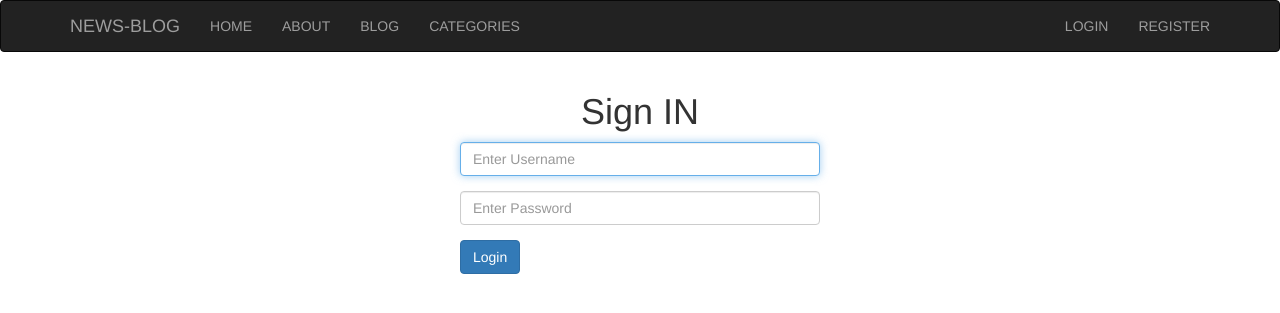
After one commit to bharathganiga1/News-Blog, a CodeIgniter app: page /News-Blog/users/login in a window 1280 px wide. The commit adds this page. Shown: the top 313 px of the page. Run offline with CodeIgniter, Linux system fonts and the light colour scheme; some libraries are stand-ins or nearby versions.

Commit message:
login and access control

```diff
--- a/application/controllers/Categories.php
+++ b/application/controllers/Categories.php
@@ -12,7 +12,10 @@
         }
 
         public function create(){
-
+            if(!$this->session->userdata('logged_in'))
+            {
+                redirect('users/login');
+            }
             $data['title'] = 'Create Category';
 
             $this->form_validation->set_rules('name','Name','required');
--- a/application/controllers/Users.php
+++ b/application/controllers/Users.php
@@ -1,5 +1,6 @@
 <?php
     class Users extends CI_Controller{
+        //user registration
         public function register(){
             $data['title'] = 'Sign UP';
 
@@ -22,14 +23,62 @@
                 //set message
                 $this->session->set_flashdata('user_registered','You are Now Registered and Now can Log in');
 
-                redirect('posts');
+                redirect('users/login');
             }
         }
+
+        //user login
+        public function login(){
+            $data['title'] = 'Sign IN';
+
+            $this->form_validation->set_rules('username','Username','required');
+            $this->form_validation->set_rules('password','Password','required');
+
+            if($this->form_validation->run() === FALSE){
+                $this->load->view('header');
+                $this->load->view('users/login',$data);
+                $this->load->view('footer');
+            }else{
+                //getting from the login form
+                $username = $this->input->post('username');
+                $password = md5($this->input->post('password'));
+
+                //get the userid from database
+                $user_id = $this->User_Model->login($username,$password);
+
+                //checking
+                if($user_id){
+                    $user_data = array(
+                        'user_id' => $user_id,
+                        'username'=>$username,
+                        'logged_in' => true
+
+                    );
+                    $this->session->set_userdata($user_data);
+                    $this->session->set_flashdata('user_loggedin','You are Now Logged in');
+                    redirect('/');
+                }else{
+                    //set message
+                    $this->session->set_flashdata('loggin_failed','Invalid Loggin Credentials!');
+                    redirect('users/login');
+                }
+            }
+        }
+
+        public function logout(){
+            $this->session->unset_userdata('logged_in');
+            $this->session->unset_userdata('username');
+            $this->session->unset_userdata('user_id');
+
+            $this->session->set_flashdata('user_logout','You are now logged Out');
+            redirect('users/login');
+        }
+
         function check_username_exists($username)
         {
             $this->form_validation->set_message('check_username_exists','That Username already Taken!!');
 
-            if($this->User_Model->check_username_exists($username))
+            if(!$this->User_Model->check_username_exists($username))
                 return false;
             else{
                 return true;
@@ -39,10 +88,11 @@
         {
             $this->form_validation->set_message('check_email_exists','That email already in Use!!');
 
-            if($this->User_Model->check_username_exists($email))
+            if(!$this->User_Model->check_username_exists($email))
                 return false;
             else{
                 return true;
+
             }
         }
 
--- a/application/models/Post_model.php
+++ b/application/models/Post_model.php
@@ -27,6 +27,7 @@
                 'slug'=>$slug,
                 'body'=>$this->input->post('body'),
                 'category_id'=>$this->input->post('category_id'),
+                'user_id' =>$this->session->userdata('user_id'),
                 'post_image' => $post_image
             );
             return $this->db->insert('posts',$data);
--- a/application/models/User_Model.php
+++ b/application/models/User_Model.php
@@ -12,6 +12,21 @@
 
             //insert data into database
             return $this->db->insert('users',$data);
+        }
+
+
+        public function login($username,$password){
+            $this->db->where('username',$username);
+            $this->db->where('password',$password);
+
+            $result = $this->db->get('users');
+
+            if($result->num_rows() == 1){
+                return $result->row(0)->id;
+            }else{
+                return false;
+            }
+
         }
         public function check_username_exists($username){
             $query = $this->db->get_where('users',array('username' => $username));
--- a/application/views/header.php
+++ b/application/views/header.php
@@ -22,6 +22,16 @@
 
                     </ul>
                     <ul class="nav navbar-nav navbar-right">
+                    <?php if(!$this->session->userdata('logged_in')): ?>
+                        <li>
+                            <a href="<?php echo base_url(); ?>users/login">LOGIN</a>
+                        </li>
+                        <li>
+                            <a href="<?php echo base_url(); ?>users/register">REGISTER</a>
+                        </li>
+                    <?php endif; ?>
+
+                    <?php if($this->session->userdata('logged_in')): ?>
                         <li>
                             <a href="<?php echo base_url(); ?>posts/create">NEW POST</a>
                         </li>
@@ -29,8 +39,9 @@
                             <a href="<?php echo base_url(); ?>categories/create">NEW CATEGORY</a>
                         </li>
                         <li>
-                            <a href="<?php echo base_url(); ?>users/register">REGISTER</a>
-                        </li>
+                           <a href="<?php echo base_url(); ?>users/logout">LOGOUT</a>
+                       </li>
+                    <?php endif; ?>
 
                     </ul>
                 </div>
@@ -54,3 +65,12 @@
         <?php if($this->session->flashdata('category_created')):?>
             <?php echo '<p class="alert alert-success">'.$this->session->flashdata('category_created').'</p>';?>
         <?php endif;?>
+        <?php if($this->session->flashdata('user_loggedin')):?>
+            <?php echo '<p class="alert alert-success">'.$this->session->flashdata('user_loggedin').'</p>';?>
+        <?php endif;?>
+        <?php if($this->session->flashdata('loggin_failed')):?>
+            <?php echo '<p class="alert alert-danger">'.$this->session->flashdata('loggin_failed').'</p>';?>
+        <?php endif;?>
+        <?php if($this->session->flashdata('user_logout')):?>
+            <?php echo '<p class="alert alert-success">'.$this->session->flashdata('user_logout').'</p>';?>
+        <?php endif;?>
--- /dev/null
+++ b/application/views/users/login.php
@@ -0,0 +1,19 @@
+<?php echo form_open('Users/login'); ?>
+    <div class="row">
+        <div class="col-md-4  col-md-offset-4">
+            <h1 class="text-center">
+                <?php echo $title; ?>
+            </h1>
+
+            <div class="form-group">
+                <input type="text" name="username" class="form-control" placeholder="Enter Username" required autofocus>
+            </div>
+
+            <div class="form-group">
+                <input type="password" name="password" class="form-control" placeholder="Enter Password" required autofocus>
+            </div>
+
+            <button type="submit" class="btn btn-primary">Login</button>
+        </div>
+    </div>
+<?php echo form_close();?>
```
Also changed, not shown: application/controllers/Posts.php (+20 -0 lines), application/views/posts/view.php (+7 -7 lines), application/views/users/register.php (+7 -2 lines).
